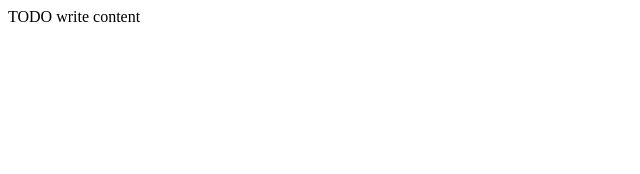
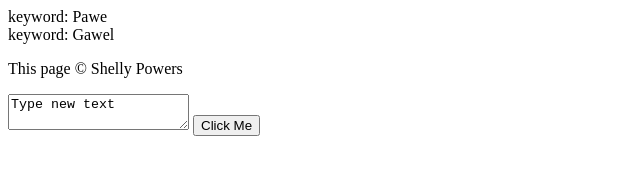
Before and after one commit to pawlo57/HTML5Application, a plain HTML site: page public_html/index.html in a window 1280 px wide. Shown: the whole page, without its empty margins (0-640 px from the left). Drawn offline with Linux system fonts and the light colour scheme.

Commit message:
Recipe 1.11

```diff
--- a/public_html/index.html
+++ b/public_html/index.html
@@ -13,7 +13,50 @@ and open the template in the editor.
 
             var string4 = "".concat(string1,string2,string3);
 
+            //adding string and different type
+            var numberValue = 23.45;
+            var total = "And the total is " + numberValue;
 
+            //string object and string literal
+            var stringObject = new String("The string object");
+            var stringLiteral = "A literal";
+            var stringObjectAndLiteral = stringObject + stringLiteral;
+
+            //string compare
+            if(string1 == "Ok"){
+                alert("String is Ok");
+            }
+
+            window.onload = function() {
+                var keywordList = "Pawe,Gawel";
+
+                var arrayList = keywordList.split(",");
+                var resultString = '';
+                for(var i = 0; i < arrayList.length; i++){
+                    resultString += "keyword: " + arrayList[i] + "<br />";
+                }
+
+                var block = document.getElementById("string3");
+
+                block.innerHTML = resultString;
+
+                //special characters
+                var specialString = "<p>This page \u00A9 Shelly Powers </p>";
+                document.getElementById("specialCharacters").innerHTML = specialString;
+            };
+
+            function buttonClick(){
+                var textBox = document.getElementById("text");
+                var lines = textBox.value.split("\n");
+
+                var resultText = "<p>&nbsp&nbsp&nbsp&nbsp";
+                for(var i = 0; i < lines.length; i++){
+                    resultText += lines[i] + "<br />";
+                }
+                resultText += "</p>";
+
+                document.getElementById("result").innerHTML = resultText;
+            }
 
         </script>
         <title>JavaScript Learn</title>
@@ -21,5 +64,9 @@ and open the template in the editor.
     </head>
     <body>
         <div id="string3">TODO write content</div>
+        <div id="specialCharacters"></div>
+        <textarea id="text">Type new text</textarea>
+        <button id="button" onclick="buttonClick();">Click Me</button>
+        <div id="result"></div>
     </body>
 </html>
```
